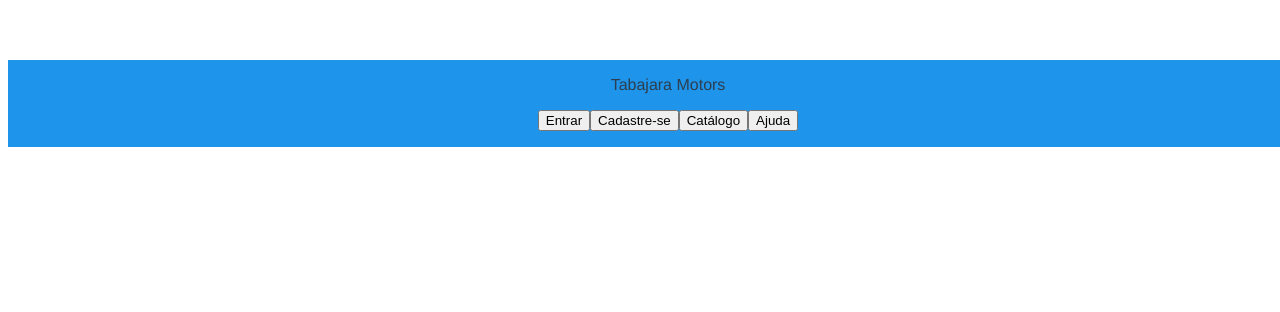
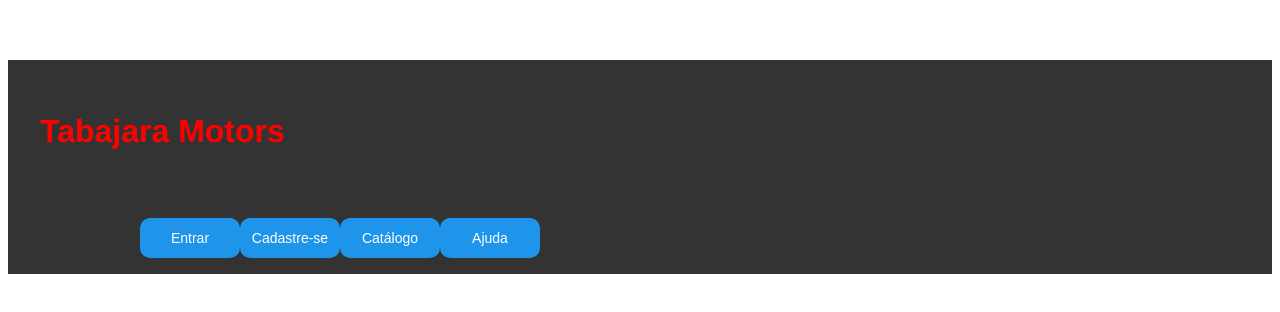
Before and after one commit to ViniciusVicco/ProjetoAParte, a Vue app: page / in a window 1280 px wide. Shown: the top 312 px of the page. Built offline with nearby package versions, Linux system fonts and the light colour scheme.

Commit message:
Alteracoes do professor

```diff
--- a/src/components/cabecalho.vue
+++ b/src/components/cabecalho.vue
@@ -1,27 +1,60 @@
 <template>
     <div id="app">
-       <header id="headerCabecalho">
-            <ul>
-                <li style="list-style-type:none">
-                    <p>Tabajara Motors</p>
-                    <button>Entrar</button>
-                    <button>Cadastre-se</button>
-                    <button>Catálogo</button>
-                    <button>Ajuda</button>
-                </li>
-            </ul>
-       </header>
+        <div>
+           <header id="headerCabecalho">
+                <ul class="produto">
+                    <li class="li1" style="list-style-type:none">
+                        <h1 class="produto">Tabajara Motors</h1>
+                        <button class="btnmenu">Entrar</button>
+                        <button class="btnmenu">Cadastre-se</button>
+                        <button class="btnmenu">Catálogo</button>
+                        <button class="btnmenu">Ajuda</button>
+                    </li>
+                </ul>
+           </header>
+        </div>
     </div>
 </template>
 
 <style>
     #headerCabecalho{
-        position: absolute;
-        background-color: #1E95EA;
-        width: auto;
-        width: 100%;
-
+        background-color:#333;
+    }
+    body, html{
+        height: 100%;
     }
 
+    body{
+        background-color: #FFF;
+    }
 
+    .menu{
+        background-color: red;
+        height: 100%;
+        width: 250px;
+    }
+    .produto {
+        display: flex;
+        flex-flow: wrap;
+        padding: 1rem;
+        color: red;
+        width: 50%;
+    }
+    .ul{
+        background: red;
+        padding: 20px;
+    }
+    .btnmenu{
+        margin-top: 30px;
+        border: none;
+        background-color: #1E95EA;
+        color: white;
+        height: 40px;
+        width: 100px;
+        font-size: 14px;
+        border-radius: 10px;
+    }
+    .li1{
+        width: 100%;
+    }
 </style>
```
Also changed, not shown: 1 other file (tests, documents, lock files or other folders).
